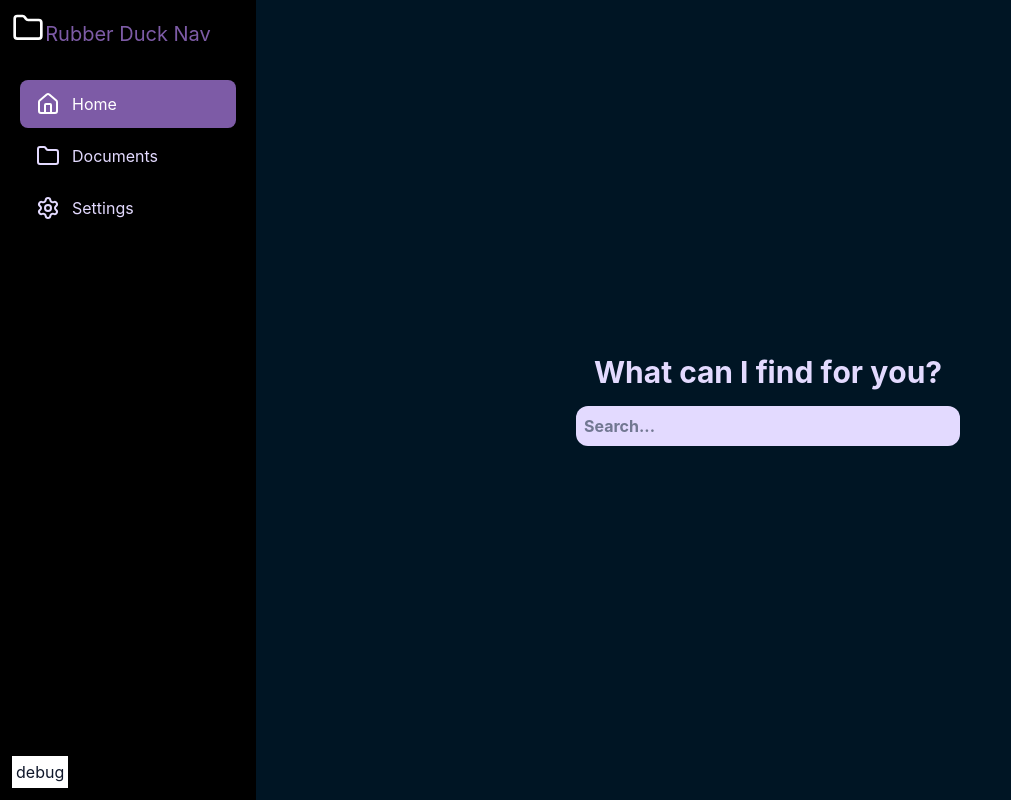
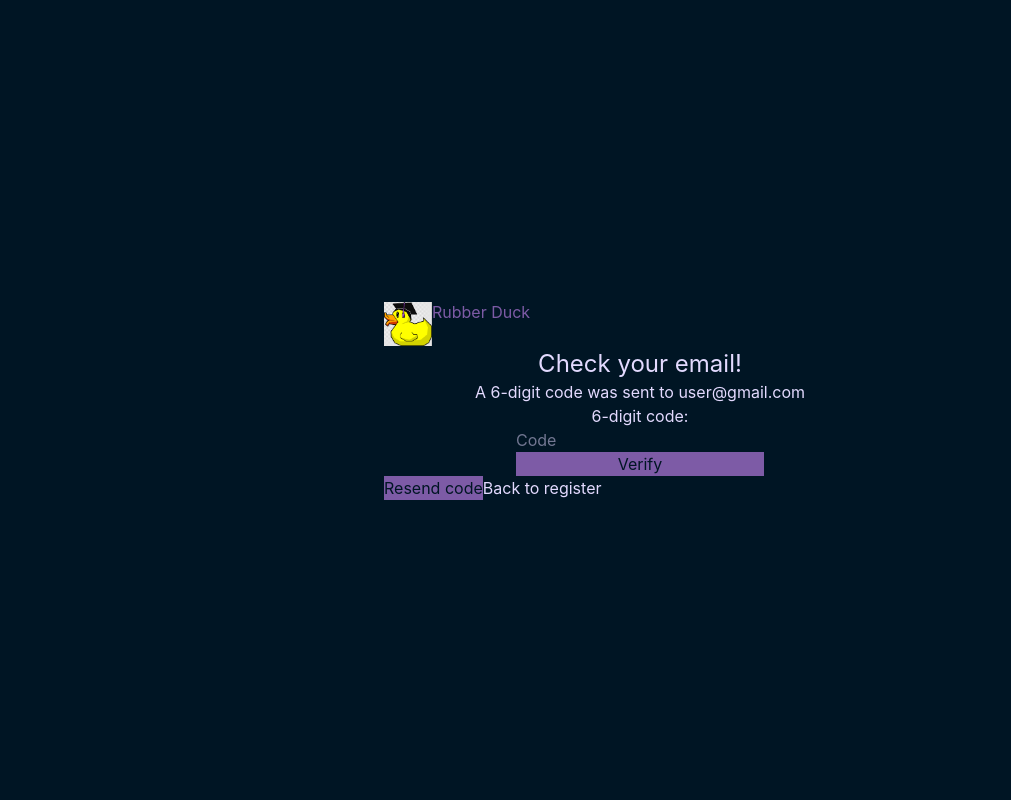
Before and after one commit to Rubber-Duck-Atlas/Rubber-Duck, a React (Vite) app in the folder App/: page /verifyemail in a window 1280 px wide. Before the commit this address led to /. Shown: the whole page, without its empty margins (0-1011 px from the left). Built offline with nearby package versions, Linux system fonts and the light colour scheme.

Commit message:
built basic verify email page and updated routes

```diff
--- a/App/src/app.tsx
+++ b/App/src/app.tsx
@@ -10,6 +10,7 @@ import Welcome from "./pages/Welcome";
 import Onboarding from "./pages/Onboarding";
 import Register from "./pages/Register";
 import Login from "./pages/Login";
+import VerifyEmail from "./pages/VerifyEmail";
 
 const rootElement = document.getElementById("root");
 
@@ -34,6 +35,7 @@ root.render(
         <Route path="/onboarding" element={<Onboarding />} />
         <Route path="/register" element={<Register />} />
         <Route path="/login" element={<Login />} />
+        <Route path="/verifyemail" element={<VerifyEmail />} />
       </Route>
 
       {/* Catch unknown routes */}
--- /dev/null
+++ b/App/src/pages/VerifyEmail.tsx
@@ -0,0 +1,43 @@
+import React from "react";
+import img from "../images/rumi.png";
+import { Link } from "react-router-dom";
+
+export default function VerifyEmail() {
+  return (
+    <main className="flex w-full max-w-lg flex-col items-center text-center">
+      {/* Top Section */}
+      <div className="flex flex-1 w-full">
+        <img
+          className="w-12 h-12 object-contain"
+          src={img}
+          alt="A yellow rubber duck wearing a black graduation cap with a purple tassel"
+        />
+
+        <p className="text-lilac">Rubber Duck</p>
+      </div>
+
+      {/* Header Section */}
+      <div>
+        <h1 className="text-2xl">Check your email!</h1>
+
+        <p className="text-peri">A 6-digit code was sent to user@gmail.com</p>
+      </div>
+
+      {/* Verification code stuff */}
+      <div className="flex flex-col">
+        <label>6-digit code:</label>
+        <input type="text" placeholder="Code" />
+
+        <button className="bg-lilac text-ink">Verify</button>
+      </div>
+
+      <div className="flex flex-1 w-full">
+        <button className="bg-lilac text-ink">Resend code</button>
+
+        <Link to="/register" className="">
+          Back to register
+        </Link>
+      </div>
+    </main>
+  );
+}
```
